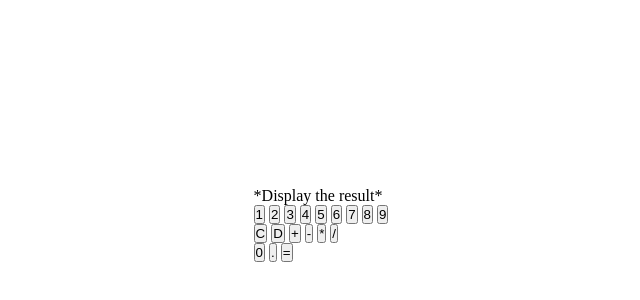
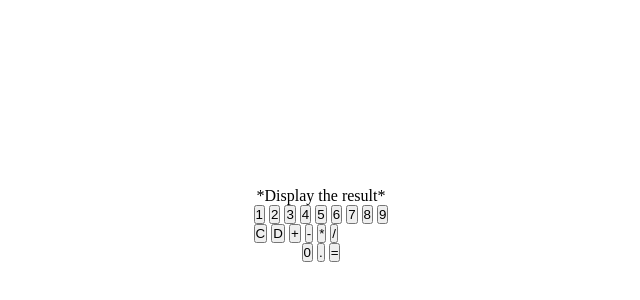
Before and after one commit to shalamaqf/calculator-online, a plain HTML site: page index.html in a window 1280 px wide. Shown: the part 176-476 px from the top of the page, without its empty margins (319-959 px from the left). Drawn offline with Linux system fonts and the light colour scheme.

Commit message:
Adjust the display of the calculator container

```diff
--- a/styles.css
+++ b/styles.css
@@ -10,3 +10,13 @@ body {
     align-items: center;
     height: 100vh;
 }
+
+#calculator-container {
+    display: flex;
+    flex-direction: column;
+    width: 100%;
+    max-width: 400px;
+    height: fit-content;
+    justify-content: flex-start;
+    align-items: center;
+}
```
